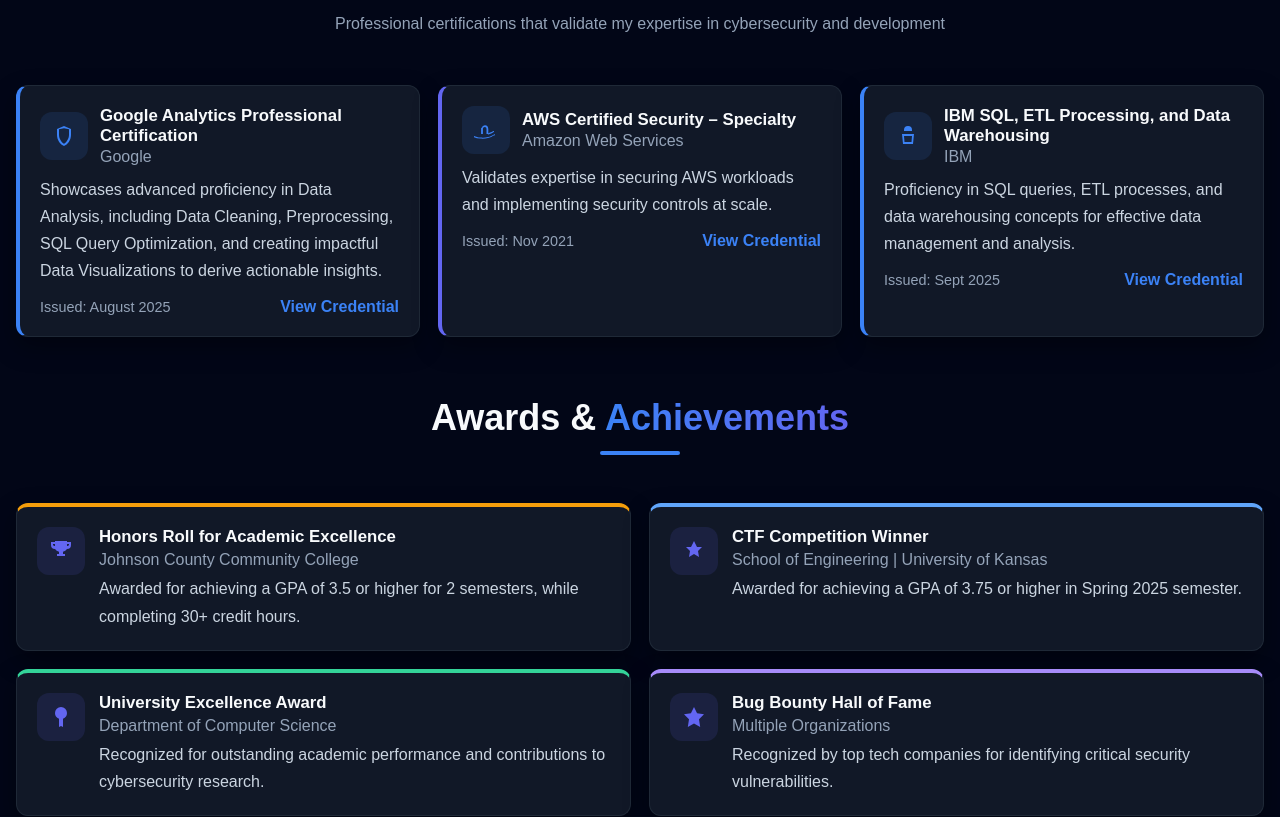
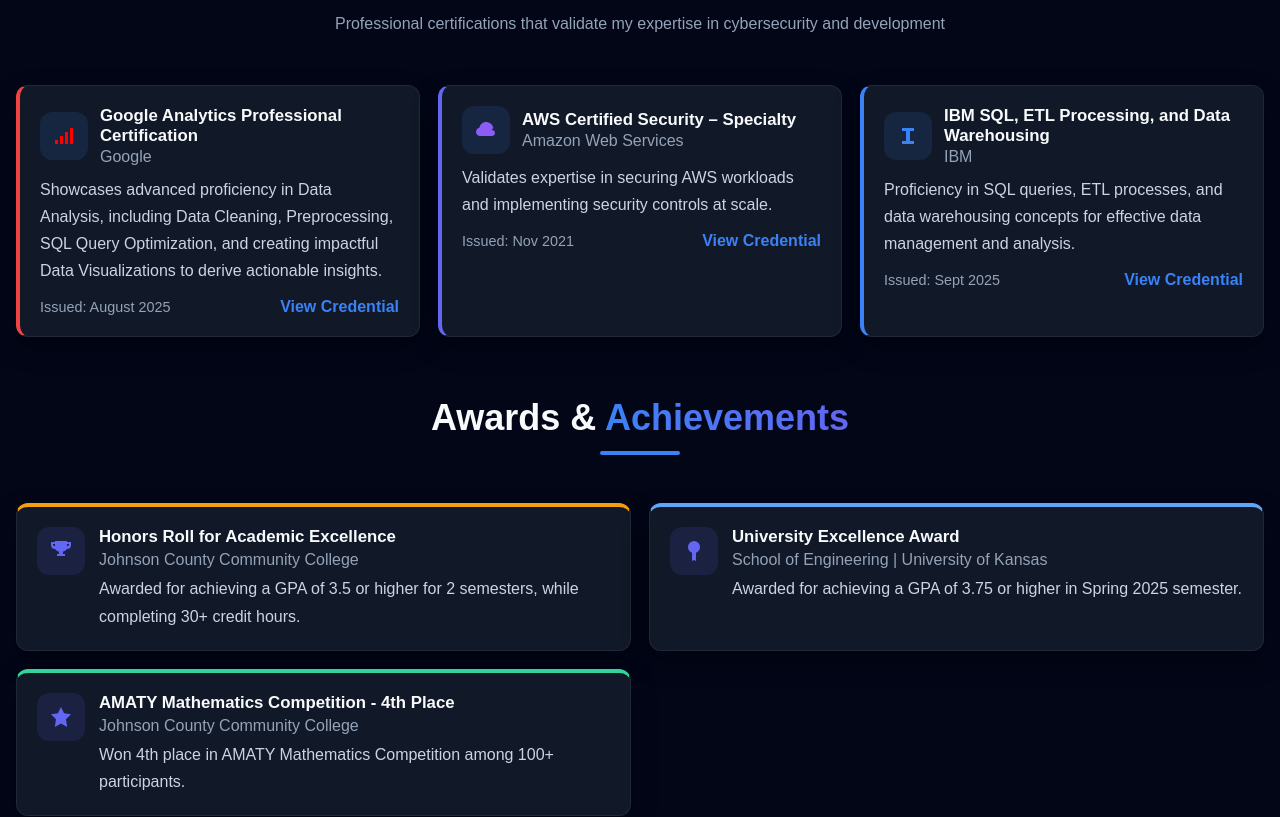
Before and after one commit to Yadhunath2003/My_Portfolio, a React (Vite) app: page / in a window 1280 px wide. Shown: the part 4040-4857 px from the top of the page. Built offline with nearby package versions, Linux system fonts and the light colour scheme; the HTML template or start-up script is replaced by a standard one.

Commit message:
Updated certification, project, and awards

```diff
--- a/src/Data/awards.json
+++ b/src/Data/awards.json
@@ -7,24 +7,17 @@
       "icon": "trophy"
     },
     {
-      "title": "CTF Competition Winner",
+      "title": "University Excellence Award",
       "org": "School of Engineering | University of Kansas",
       "description": "Awarded for achieving a GPA of 3.75 or higher in Spring 2025 semester.",
       "accent": "Blue",
-      "icon": "medal"
-    },
-    {
-      "title": "University Excellence Award",
-      "org": "Department of Computer Science",
-      "description": "Recognized for outstanding academic performance and contributions to cybersecurity research.",
-      "accent": "Green",
       "icon": "award"
     },
     {
-      "title": "Bug Bounty Hall of Fame",
-      "org": "Multiple Organizations",
-      "description": "Recognized by top tech companies for identifying critical security vulnerabilities.",
-      "accent": "Purple",
+      "title": "AMATY Mathematics Competition - 4th Place",
+      "org": "Johnson County Community College",
+      "description": "Won 4th place in AMATY Mathematics Competition among 100+ participants.",
+      "accent": "Green",
       "icon": "star"
     }
   ]
--- a/src/Data/certifications.json
+++ b/src/Data/certifications.json
@@ -4,8 +4,8 @@
       "issuer": "Google",
       "description": "Showcases advanced proficiency in Data Analysis, including Data Cleaning, Preprocessing, SQL Query Optimization, and creating impactful Data Visualizations to derive actionable insights.",
       "issued": "August 2025",
-      "link": "#",
-      "accent": "Blue",
+      "link": "assets/Google_Analytics.pdf",
+      "accent": "Red",
       "icon": "shield"
     },
     {
--- a/src/Data/projects.json
+++ b/src/Data/projects.json
@@ -4,8 +4,8 @@
     "imageSrc": "project.png",
     "description": "A user-friendly web and mobile application to help University of Kansas students track campus buses in real time, improving accessibility and reducing wait times.",
     "skills": ["Django", "React", "PostgreSQL", "Expo.js"],
-    "demo": "https://www.example.com",
-    "source": "https://www.github.com"
+    "demo": "https://github.com/CaribTechProduction/EECS-582-HawkLoop",
+    "source": "https://github.com/CaribTechProduction/EECS-582-HawkLoop"
   },
   {
     "title": "Cyclistic Data Analysis | Google Data Analytics Professional Certificate",
--- a/src/components/Certifications/Certification.jsx
+++ b/src/components/Certifications/Certification.jsx
@@ -7,11 +7,13 @@
   // tiny inline icon set (no external libs)
   switch (name) {
     case "shield":
-      return <svg viewBox="0 0 24 24"><path fill="currentColor" d="M12 2l7 3v6c0 5-3.4 9.7-7 11-3.6-1.3-7-6-7-11V5l7-3zm0 2.2L7 5.3v5.4c0 4 2.7 7.9 5 9 2.3-1.1 5-5 5-9V5.3l-5-1.1z"/></svg>;
+      return <svg viewBox="0 0 24 24"><path fill="Red" d="M3 20h3v-4H3zM8 20h3v-8H8zM13 20h3v-12h-3zM18 20h3v-16h-3z"/></svg>;
     case "aws":
-      return <svg viewBox="0 0 24 24"><path fill="currentColor" d="M8.1 9.5c.2-1.2 1.4-2.2 3-2.2 2 0 3.2 1.5 3.2 3.6v5.1h-1.8V11c0-1.2-.6-2-1.7-2s-1.9.9-1.9 2.1v5h-1.8v-6.1zm12.1 7.7c-1.7 1.2-4.2 2.3-6.2 2.8-2.6.7-5.2.9-7.9.6-2.7-.3-5.6-1.1-7.6-2.1-.3-.2-.4-.5-.2-.8.2-.3.6-.4.9-.2 1.9 1 4.7 1.8 7.3 2.1 2.6.3 5.1.1 7.6-.6 1.9-.5 4.3-1.5 5.9-2.6.3-.2.7-.1.9.2.2.3.1.6-.1.8zM19.8 14c-1.4 1-3.6 2-5.4 2.5-.3.1-.6-.1-.7-.4-.1-.3.1-.6.4-.7 1.7-.5 3.8-1.4 5.1-2.3.3-.2.7-.1.8.2.1.3 0 .6-.2.7z"/></svg>;
+      return <svg viewBox="0 0 24 24"><path fill="#8b5cf6" d="M19.35 10.04C18.67 6.59 15.64 4 12 4 8.69 4 5.86 6.64 5.36 9.86 3.35 10.28 2 11.99 2 14c0 2.21 1.79 4 4 4h12c1.66 0 3-1.34 3-3 0-1.64-1.27-2.96-2.89-2.96-.22 0-.43.02-.64.06z"/></svg>;
+      //return <svg viewBox="0 0 24 24"><path fill="currentColor" d="M8.1 9.5c.2-1.2 1.4-2.2 3-2.2 2 0 3.2 1.5 3.2 3.6v5.1h-1.8V11c0-1.2-.6-2-1.7-2s-1.9.9-1.9 2.1v5h-1.8v-6.1zm12.1 7.7c-1.7 1.2-4.2 2.3-6.2 2.8-2.6.7-5.2.9-7.9.6-2.7-.3-5.6-1.1-7.6-2.1-.3-.2-.4-.5-.2-.8.2-.3.6-.4.9-.2 1.9 1 4.7 1.8 7.3 2.1 2.6.3 5.1.1 7.6-.6 1.9-.5 4.3-1.5 5.9-2.6.3-.2.7-.1.9.2.2.3.1.6-.1.8zM19.8 14c-1.4 1-3.6 2-5.4 2.5-.3.1-.6-.1-.7-.4-.1-.3.1-.6.4-.7 1.7-.5 3.8-1.4 5.1-2.3.3-.2.7-.1.8.2.1.3 0 .6-.2.7z"/></svg>;
     case "user-secret":
-      return <svg viewBox="0 0 24 24"><path fill="currentColor" d="M12 2a4 4 0 014 4v1h-8V6a4 4 0 014-4zm-6 8h12l-1 10H7L6 10zm2 2l.5 6h7l.5-6H8z"/></svg>;
+      //return <svg viewBox="0 0 24 24"><path fill="currentColor" d="M12 2a4 4 0 014 4v1h-8V6a4 4 0 014-4zm-6 8h12l-1 10H7L6 10zm2 2l.5 6h7l.5-6H8z"/></svg>;
+      return <svg viewBox="0 0 24 24"><path fill="currentColor" d="M6 4h12v3H6z M10 7h4v10h-4z M6 17h12v3H6z"/></svg>;
     case "lock":
       return <svg viewBox="0 0 24 24"><path fill="currentColor" d="M12 1a5 5 0 00-5 5v3H6a2 2 0 00-2 2v8a2 2 0 002 2h12a2 2 0 002-2v-8a2 2 0 00-2-2h-1V6a5 5 0 00-5-5zm-3 8V6a3 3 0 116 0v3H9z"/></svg>;
     case "trophy":
```
Also changed, not shown: 1 other file (tests, documents, lock files or other folders).
